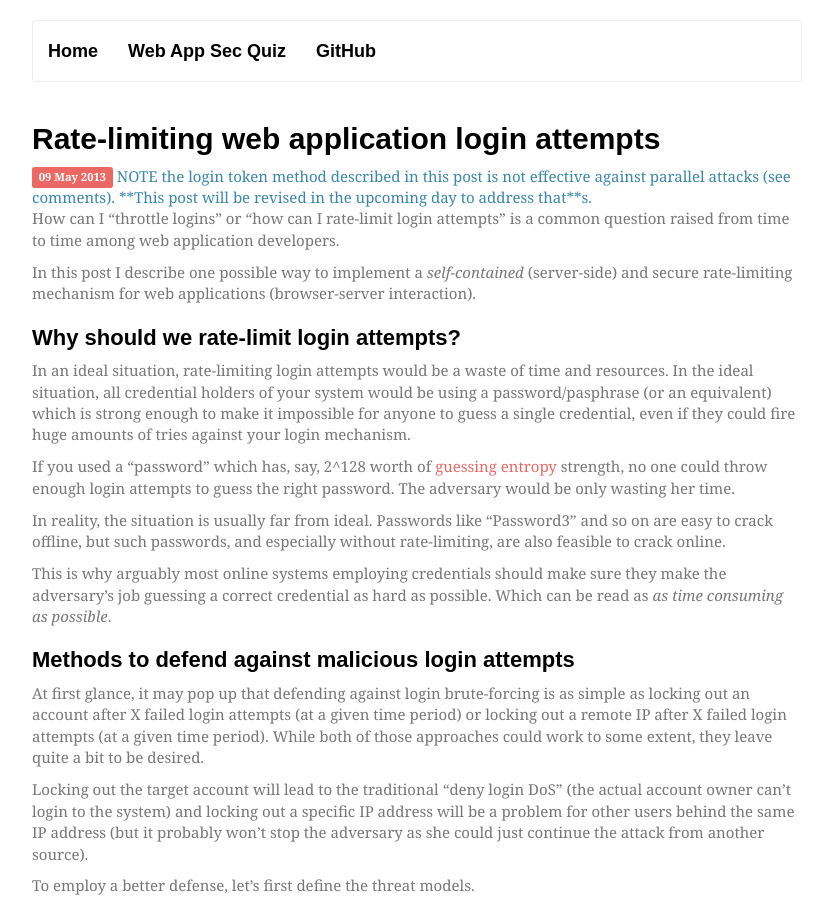
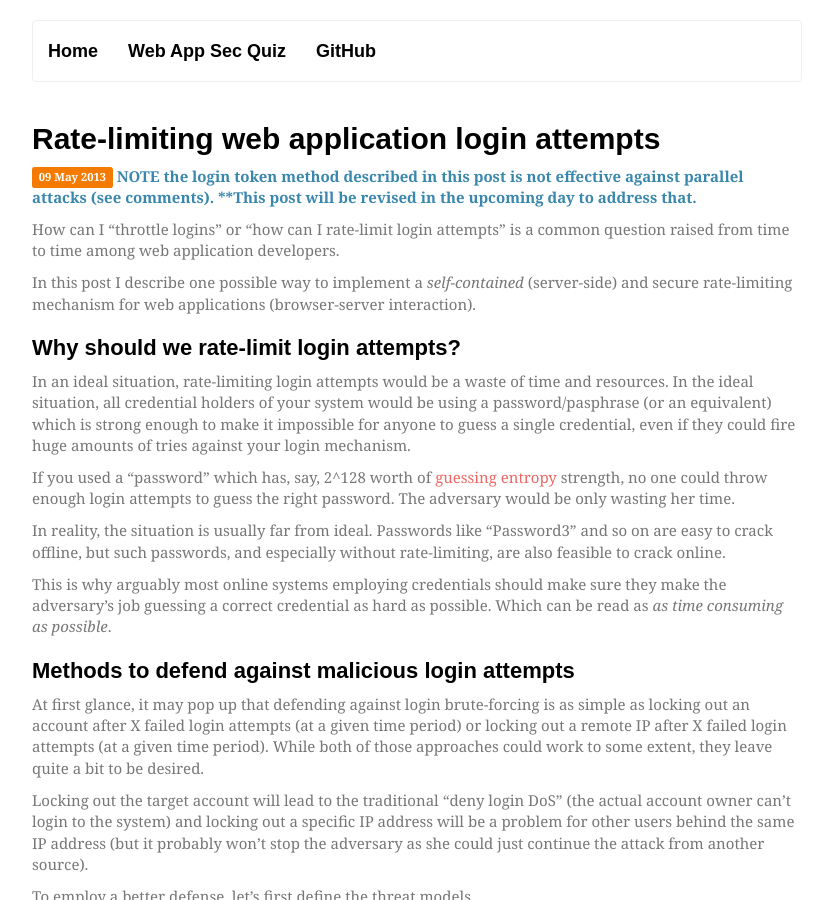
Before and after one commit to timoh6/timoh6.github.com, a Jekyll site: the page built from _posts/2015-05-07-Rate-limiting-web-application-login-attempts.md, in a window 1280 px wide and 900 px high. Shown: the whole window, without its empty margins (223-1056 px from the left). Built offline with Jekyll 4.4.1, drawn with Linux system fonts in a browser that asks for light colours; some web fonts are replaced; comment, search, counter and statistics services are not loaded.

Commit message:
Important security note

```diff
--- a/_posts/2015-05-07-Rate-limiting-web-application-login-attempts.md
+++ b/_posts/2015-05-07-Rate-limiting-web-application-login-attempts.md
@@ -7,7 +7,7 @@ title: "Rate-limiting web application login attempts"
 ================
 
 <div>
-    <span class="label label-primary">09 May 2013</span> <span class="text-info">NOTE the login token method described in this post is not effective against parallel attacks (see comments). **This post will be revised in the upcoming day to address that**s.</span>
+    <p><span class="label label-danger">09 May 2013</span> <strong><span class="text-info">NOTE the login token method described in this post is not effective against parallel attacks (see comments). **This post will be revised in the upcoming day to address that.</span></strong></p>
 </div>
 
 How can I "throttle logins" or "how can I rate-limit login attempts" is a common question raised from time to time among web application developers.
```
